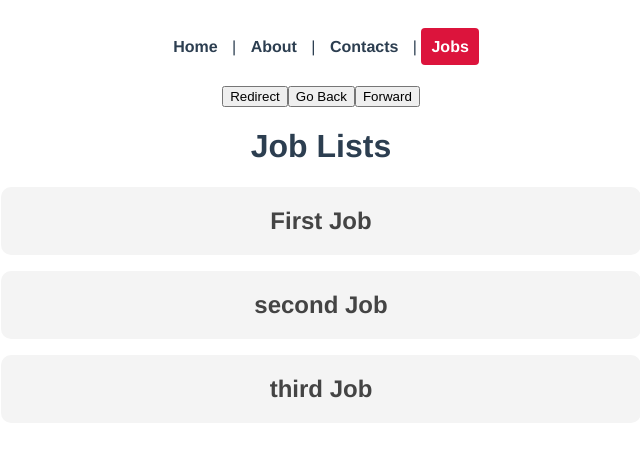
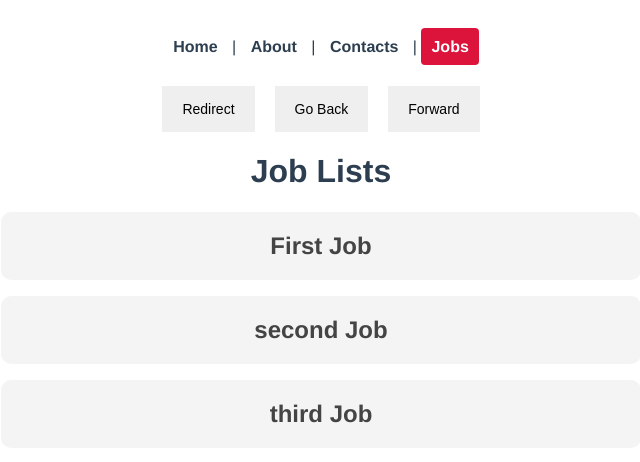
Before and after one commit to towsifzilani/vue-route-jobs, a Vue app: page /jobs in a window 1280 px wide. Shown: the top 462 px of the page, without its empty margins (319-959 px from the left). Built offline with nearby package versions, Linux system fonts and the light colour scheme; data requests are answered from the project's data file.

Commit message:
Fetching data with vue

```diff
--- /dev/null
+++ b/data/db.json
@@ -0,0 +1,7 @@
+{
+    "jobs": [
+        {"id": 1, "title":"First Job", "details": "lorem 1"},
+        {"id": 2, "title":"second Job", "details": "lorem 2"},
+        {"id": 3, "title":"third Job", "details": "lorem 3"}
+    ]
+}
--- a/package.json
+++ b/package.json
@@ -8,6 +8,7 @@
   },
   "dependencies": {
     "core-js": "^3.8.3",
+    "json-server": "^0.17.0",
     "vue": "^3.2.13",
     "vue-router": "^4.0.3"
   },
--- a/src/App.vue
+++ b/src/App.vue
@@ -54,4 +54,12 @@
   color: white;
   background: crimson;
 }
+
+button {
+    padding: 15px 20px;
+    margin: 0px 10px;
+    border: none;
+    font-size: 14px;
+    cursor: pointer;
+}
 </style>
--- a/src/views/jobs/JobsView.vue
+++ b/src/views/jobs/JobsView.vue
@@ -1,25 +1,29 @@
 <template>
   <div>
     <h1>Job Lists</h1>
-    <div v-for="job in jobs" :key="job.id" class="job">
+    <div v-if="jobs.length">
+      <div v-for="job in jobs" :key="job.id" class="job">
         <router-link :to="{ name: 'JobsDetails', params:{ id: job.id } }">
             <h2>{{ job.title }}</h2>
             <p></p>
         </router-link>
+      </div>
     </div>
+    <div v-else><p>loading jobs...</p></div>
   </div>
 </template>
 
 <script>
 export default {
     data() {
-        return {
-            jobs:[
-                {id: 1, title:"First Job", details: 'lorem 1'},
-                {id: 2, title:"second Job", details: 'lorem 2'},
-                {id: 3, title:"third Job", details: 'lorem 3'}
-            ]
-        }
+      return {
+          jobs:[]
+      }
+    },
+    mounted() {
+      fetch('http://localhost:3000/jobs')
+      .then(res => res.json())
+      .then(data => this.jobs = data)
     }
 }
 </script>
--- a/src/views/jobs/jobsDetails.vue
+++ b/src/views/jobs/jobsDetails.vue
@@ -1,16 +1,28 @@
 <template>
-  <h2>Job Details Page</h2>
+  <h1>
+    {{ job.title }}
+  </h1>
+  <p>
+    {{ job.details }}
+  </p>
   <p>The Job id is: {{ id }}</p>
 </template>
 
 <script>
 export default {
-    props: [ "id" ]
-    // data() {
-    //     return {
-    //         id: this.$route.params.id
-    //     }
-    // }
+    props: [ "id" ],
+    data() {
+        return {
+            job: null
+        }
+    },
+    mounted() {
+      console.log(job)
+      fetch('http://localhost:3000/jobs/' + this.id)
+      .then(res => res.json())
+      .then(data => this.job = data)
+      .catch(err => console.log(err.message))
+    }
 }
 </script>
 
```
Also changed, not shown: 1 other file (tests, documents, lock files or other folders).
